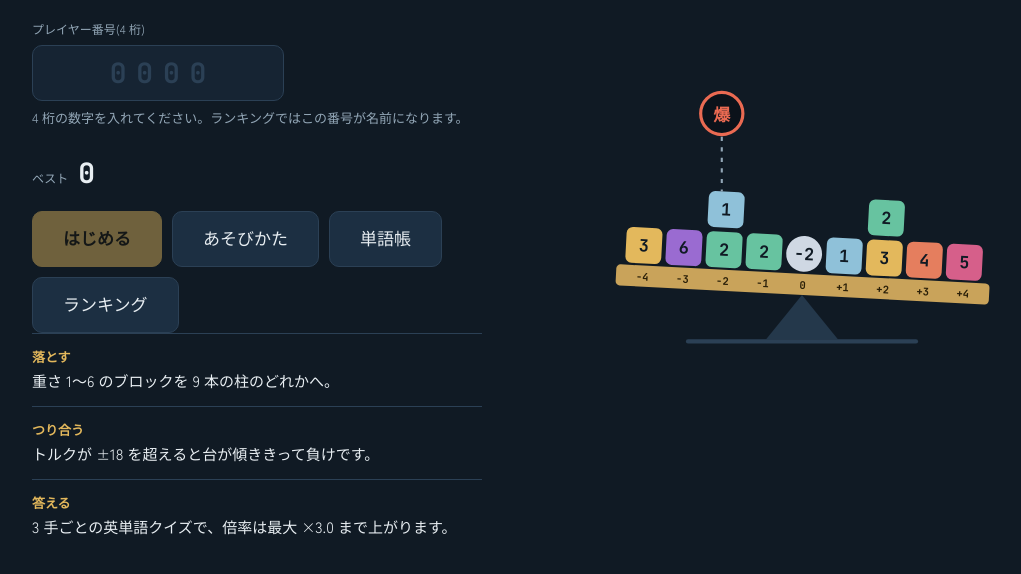
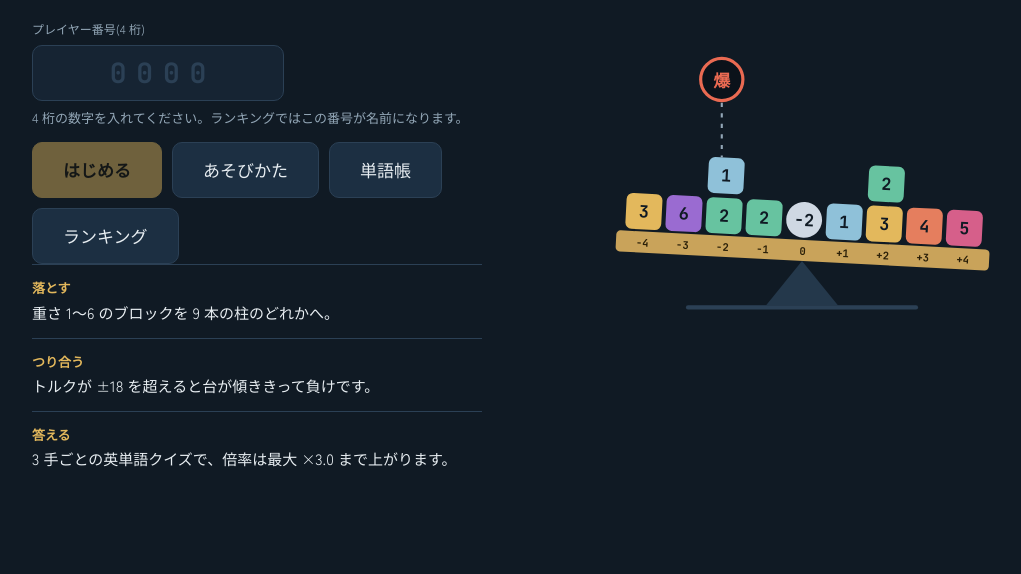
Before and after one commit to r7kumadaifuzoku1125-code/website, a plain HTML site: page index.html in a window 1280 px wide. Shown: the part 188-762 px from the top of the page, without its empty margins (128-1149 px from the left). Drawn offline with Linux system fonts and the light colour scheme; a web font is replaced by a local one.

Commit message:
Update index.html

```diff
--- a/index.html
+++ b/index.html
@@ -45,7 +45,7 @@ h1{font-family:var(--font-display);font-weight:800;font-size:clamp(30px,6vw,44px
 .layout{display:grid;grid-template-columns:minmax(0,500px) minmax(0,1fr);gap:32px;align-items:start}
 @media (max-width:800px){.layout{grid-template-columns:minmax(0,1fr)}}
 .game{min-width:0}
-.hud{display:grid;grid-template-columns:repeat(4,minmax(0,1fr));gap:0}
+.hud{display:grid;grid-template-columns:repeat(3,minmax(0,1fr));gap:0}
 .stat{padding-left:12px;border-left:1px solid var(--line)}
 .stat:first-child{padding-left:0;border-left:0}
 .stat .k{display:block;font-size:11px;color:var(--muted);line-height:1.3}
@@ -82,9 +82,6 @@ canvas{display:block;width:100%;height:auto;touch-action:none;cursor:pointer}
 .home-grid{display:grid;grid-template-columns:minmax(0,1fr) minmax(0,380px);gap:40px;align-items:center;padding-block:16px 8px}
 .home-title{font-family:var(--font-display);font-weight:800;font-size:clamp(40px,10vw,76px);letter-spacing:.04em;line-height:1.1;margin:0 0 14px}
 .home-lead{margin:0;max-width:30em;color:var(--muted);text-wrap:pretty}
-.home-best{display:flex;align-items:baseline;gap:10px;margin-top:22px}
-.home-best .k{font-size:12px;color:var(--muted)}
-.home-best b{font-size:28px}
 .actions{display:flex;flex-wrap:wrap;gap:10px;margin-top:14px}
 button.big{min-height:56px;padding:0 30px;font-size:17px}
 .home-how{margin-top:28px;max-width:30em}
@@ -219,7 +216,6 @@ button.main:disabled:hover{background:var(--brass)}
         <input id="pnum" type="text" inputmode="numeric" autocomplete="off" maxlength="4" placeholder="0000" enterkeyhint="go" aria-describedby="pnumHint">
         <p class="id-hint" id="pnumHint"></p>
       </div>
-      <div class="home-best"><span class="k">ベスト</span><b class="mono" id="homeBest">0</b></div>
       <div class="actions">
         <button class="main big" id="start" type="button" disabled>はじめる</button>
         <button class="big" id="resume" type="button" hidden>つづきから</button>
@@ -248,7 +244,6 @@ button.main:disabled:hover{background:var(--brass)}
     <section class="game" aria-label="ゲーム">
       <div class="hud">
         <div class="stat"><span class="k">スコア <span id="mult" class="mono">×1.0</span></span><span class="v" id="score">0</span></div>
-        <div class="stat"><span class="k">ベスト</span><span class="v" id="best">0</span></div>
         <div class="stat"><span class="k">レベル</span><span class="v" id="level">1</span></div>
         <div class="stat"><span class="k">風まで</span><span class="v" id="windin">6 手</span></div>
       </div>
@@ -270,7 +265,7 @@ button.main:disabled:hover{background:var(--brass)}
         <div class="over" id="over" hidden>
           <h2 id="ovTitle">崩壊</h2>
           <p id="ovMsg"></p>
-          <div class="res"><div><span>スコア</span><b id="ovScore">0</b></div><div><span>ベスト</span><b id="ovBest">0</b></div></div>
+          <div class="res"><div><span>スコア</span><b id="ovScore">0</b></div></div>
           <p class="rank-note" id="ovRank" aria-live="polite"></p>
           <div style="display:flex;gap:8px;justify-content:center;flex-wrap:wrap"><button class="main" id="again" type="button">もう一度</button><button id="toHome" type="button">ホームへ</button><button id="toRank" type="button">ランキング</button><button id="peek" type="button">盤面を見る</button></div>
         </div>
@@ -430,16 +425,16 @@ button.main:disabled:hover{background:var(--brass)}
   function setVh() { document.documentElement.style.setProperty('--vh', window.innerHeight + 'px'); }
 
   var $ = function (id) { return document.getElementById(id); };
-  var elScore = $('score'), elBest = $('best'), elLevel = $('level'), elWind = $('windin');
+  var elScore = $('score'), elLevel = $('level'), elWind = $('windin');
   var elTq = $('tq'), elPq = $('pq'), elGf = $('gf'), elGp = $('gp'), elQueue = $('queue');
   var elOver = $('over');
   var elQin = $('qin'), elMult = $('mult'), quizEl = $('quiz'), qWord = $('qWord'), qChoices = $('qChoices'), qResult = $('qResult'), qNext = $('qNext');
-  var homeEl = $('home'), gameEl = $('gameView'), howEl = $('howView'), vocabEl = $('vocabView'), rankEl = $('rankView'), elStart = $('start'), elResume = $('resume'), elHomeBest = $('homeBest');
+  var homeEl = $('home'), gameEl = $('gameView'), howEl = $('howView'), vocabEl = $('vocabView'), rankEl = $('rankView'), elStart = $('start'), elResume = $('resume');
   var moves = 0, multT = 10, asking = false, qPhase = '', qCorrect = 0, qAnswer = '', qEn = '', qRight = false, qGain = 0, quizBag = [];
 
-  var cols, queue, score, best = 0, rowsCleared, level, windIn, wind, over, cursor, curX, angle, target;
+  var cols, queue, score, rowsCleared, level, windIn, wind, over, cursor, curX, angle, target;
   var floaters = [], parts = [], pressing = false, lastT = 0;
-  try { best = +localStorage.getItem('tenbin-best') || 0; } catch (e) {}
+  try { localStorage.removeItem('tenbin-best'); } catch (e) {}
 
   function now() { return performance.now(); }
   function randW() { var r = Math.random(); return r < 0.12 ? 1 : r < 0.30 ? 2 : r < 0.52 ? 3 : r < 0.72 ? 4 : r < 0.88 ? 5 : 6; }
@@ -642,7 +637,6 @@ button.main:disabled:hover{background:var(--brass)}
 
   function hud() {
     elScore.textContent = score;
-    elBest.textContent = Math.max(best, score);
     elLevel.textContent = level;
     elWind.textContent = windIn <= 1 ? '次の手' : windIn + ' 手';
     elWind.className = 'v' + (windIn <= 1 ? ' urgent' : '');
@@ -721,11 +715,9 @@ button.main:disabled:hover{background:var(--brass)}
       target = (torque() > 0 ? 1 : -1) * COLLAPSE;
       if (reduced) angle = target;
     } else { setTarget(); }
-    if (score > best) { best = score; try { localStorage.setItem('tenbin-best', String(best)); } catch (e) {} }
     $('ovTitle').textContent = reason === 'tilt' ? '天秤が傾ききった' : '置ける柱がない';
     $('ovMsg').textContent = reason === 'tilt' ? 'トルクが ±' + LIMIT + ' を超えました。' : 'すべての柱が 9 段になりました。';
     $('ovScore').textContent = score;
-    $('ovBest').textContent = best;
     saveRun();
     elOver.hidden = false; $('showRes').hidden = true;
     hud(); gauge();
@@ -1014,7 +1006,6 @@ button.main:disabled:hover{background:var(--brass)}
   qNext.addEventListener('click', closeQuiz);
 
   function showHome() {
-    elHomeBest.textContent = Math.max(best, score);
     elResume.hidden = !(!over && moves > 0);
     setView(homeEl);
     try { window.scrollTo(0, 0); } catch (err) {}
```
